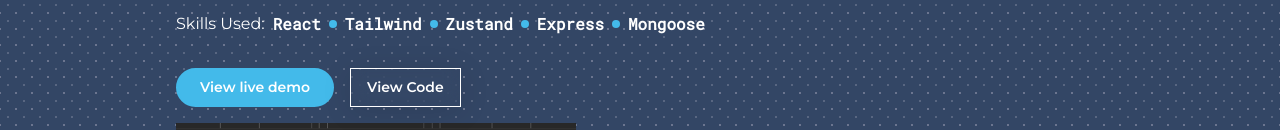
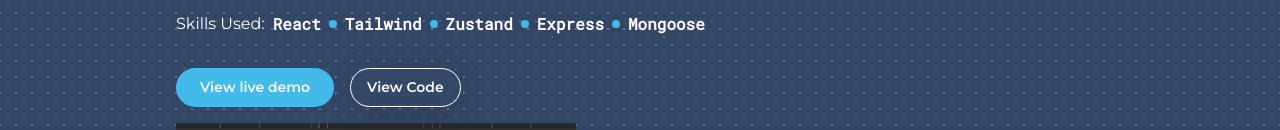
Before and after one commit to joao-miguel8/portfolio-website, a React (Vite) app: page /works in a window 1280 px wide. Shown: the part 419-549 px from the top of the page. Built offline with nearby package versions, Linux system fonts and the light colour scheme; grey boxes are pictures that could not be loaded.

Commit message:
- Add rounded-full to view projects btn

```diff
--- a/src/components/Works.jsx
+++ b/src/components/Works.jsx
@@ -114,7 +114,7 @@
 												<a
 													href={project.githubLink}
 													target="_blank"
-													className="px-4 py-2 text-[14px] font-bold border border-black dark:border-white hover:bg-black hover:text-white dark:hover:text-white dark:hover:border-black hover:dark:text-white dark:text-white
+													className="px-4 py-2 text-[14px] font-bold border rounded-full border-black dark:border-white hover:bg-black hover:text-white dark:hover:text-white dark:hover:border-black hover:dark:text-white dark:text-white
 												transition ease-in-out duration-500 [box-shadow:0_4px_30px_rgba(0,_0,_0,_0.1)] backdrop-filter backdrop-blur-[8.1px] border-[solid] montserrat">
 													View Code
 												</a>
```
